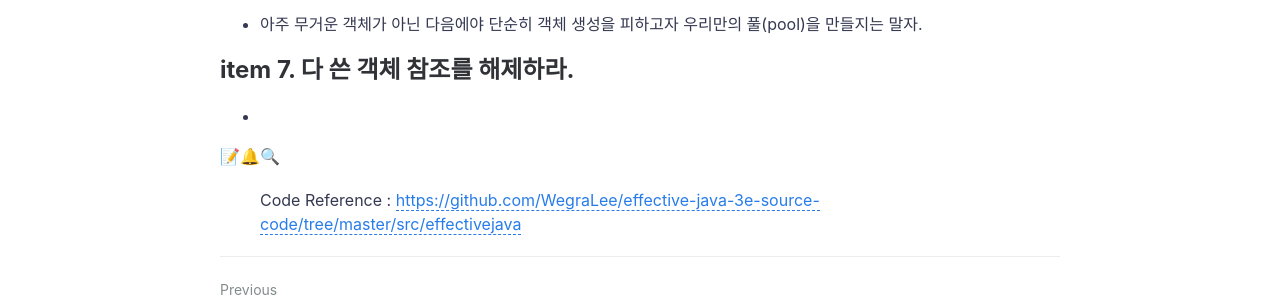
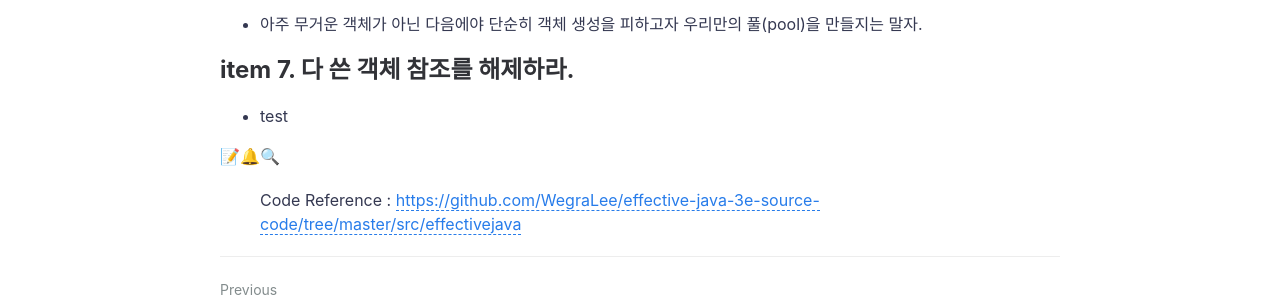
Before and after one commit to jihunparkme/jihunparkme.github.io, a Jekyll site: the page built from _posts/2021-03-02-EffectiveJava_객체_생성과_파괴.md, in a window 1280 px wide and 900 px high, scrolled down 9547 px. Shown: the part 210-510 px from the top of the window. Built offline with Jekyll 4.4.1, drawn with Linux system fonts in a browser that asks for light colours; comment, search, counter and statistics services are not loaded.

Commit message:
source tree push test

```diff
--- a/_posts/2021-03-02-EffectiveJava_객체_생성과_파괴.md
+++ b/_posts/2021-03-02-EffectiveJava_객체_생성과_파괴.md
@@ -449,7 +449,7 @@ private static long sum() {
 
 ## item 7. 다 쓴 객체 참조를 해제하라.
 
--
+- test
 
 
 
```
